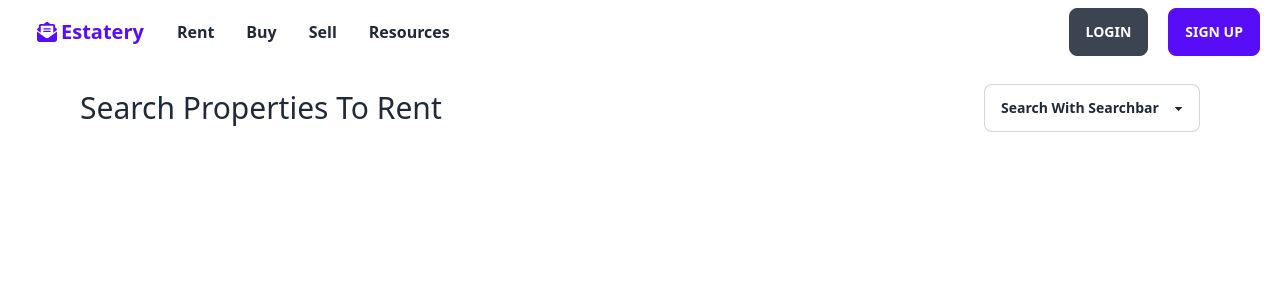
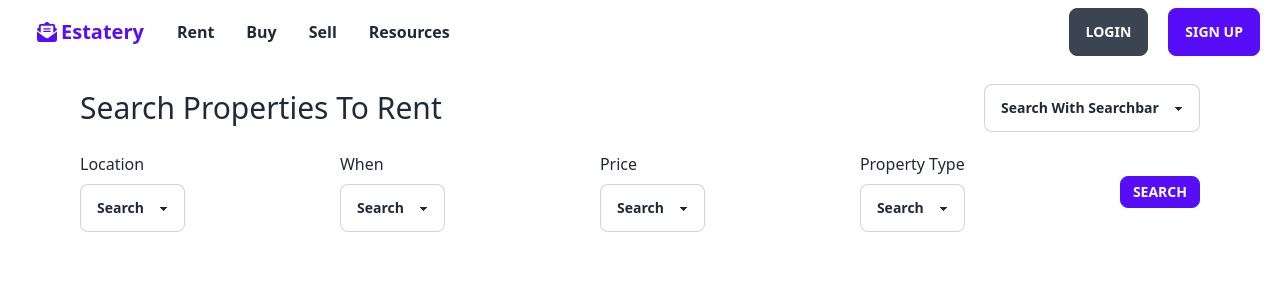
Before and after one commit to SaymanRabbi/Booking-App, a React (Create React App) app: page / in a window 1280 px wide. Shown: the top 300 px of the page. Built offline with nearby package versions, Linux system fonts and the light colour scheme.

Commit message:
add search bar

```diff
--- a/src/App.js
+++ b/src/App.js
@@ -2,13 +2,16 @@ import './App.css';
 import Navbar from './Components/Navbar/Navbar';
 import Properties from './Components/Properties/Properties';
 import Rule from './Components/Rule/Rule';
+import SearchBar from './Components/SearchBar/SearchBar';
 
 function App() {
   return (
     <div >
       <Navbar />
       <Rule />
-      <Properties/>
+      <Properties />
+      <Rule />
+      <SearchBar/>
     </div>
   );
 }
--- a/src/Components/Properties/Properties.js
+++ b/src/Components/Properties/Properties.js
@@ -6,7 +6,6 @@ const Properties = () => {
             <h2 className=' text-3xl font-medium'>Search Properties To Rent</h2>
             <select class="select max-w-xs select-bordered">
         <option disabled selected>Search With Searchbar</option>
-         <option>Search</option>
        </select>
         </div>
     );
--- /dev/null
+++ b/src/Components/SearchBar/SearchBar.js
@@ -0,0 +1,39 @@
+import React from 'react';
+import './SearchBar.css'
+
+const SearchBar = () => {
+    return (
+        <div className='flex gap-5 px-20 justify-between items-center'>
+            <div>
+                <h2 className='mb-2'>Location</h2>
+                <select class="select max-w-xs select-bordered">
+         <option>Search</option>
+       </select>
+            </div>
+            <div>
+                <h2 className='mb-2'>When</h2>
+                <select class="select max-w-xs select-bordered">
+         <option>Search</option>
+       </select>
+            </div>
+            <div>
+                <h2 className='mb-2'>Price</h2>
+                <select class="select max-w-xs select-bordered">
+         <option>Search</option>
+       </select>
+            </div>
+            <div>
+                <h2 className='mb-2'>Property Type</h2>
+                <select class="select max-w-xs select-bordered">
+         <option>Search</option>
+       </select>
+            </div>
+            <div>
+            <button class="btn btn-primary btn-sm">Search</button>
+
+            </div>
+        </div>
+    );
+};
+
+export default SearchBar;
```
Also changed, not shown: src/Components/SearchBar/SearchBar.css (added).
